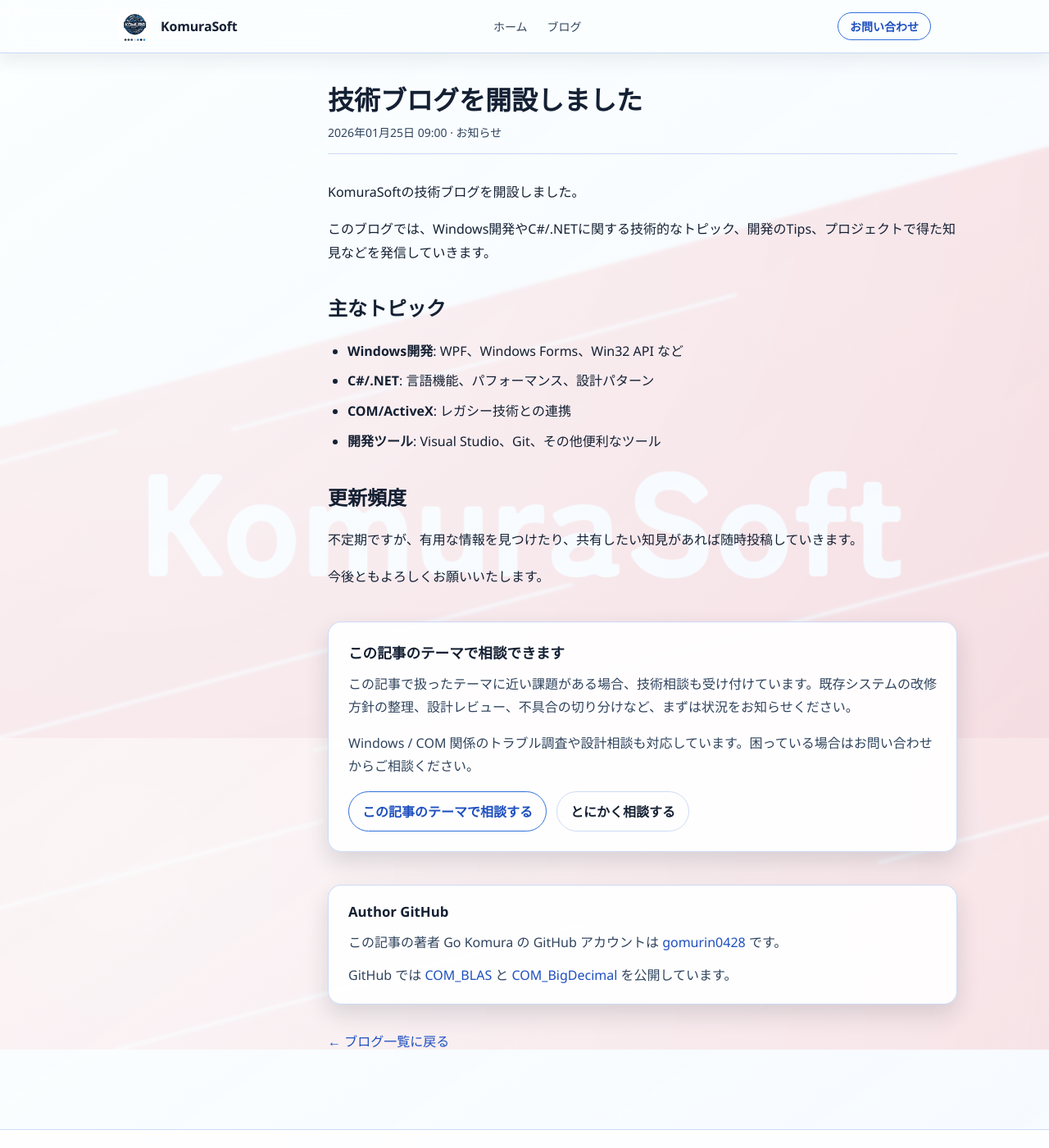
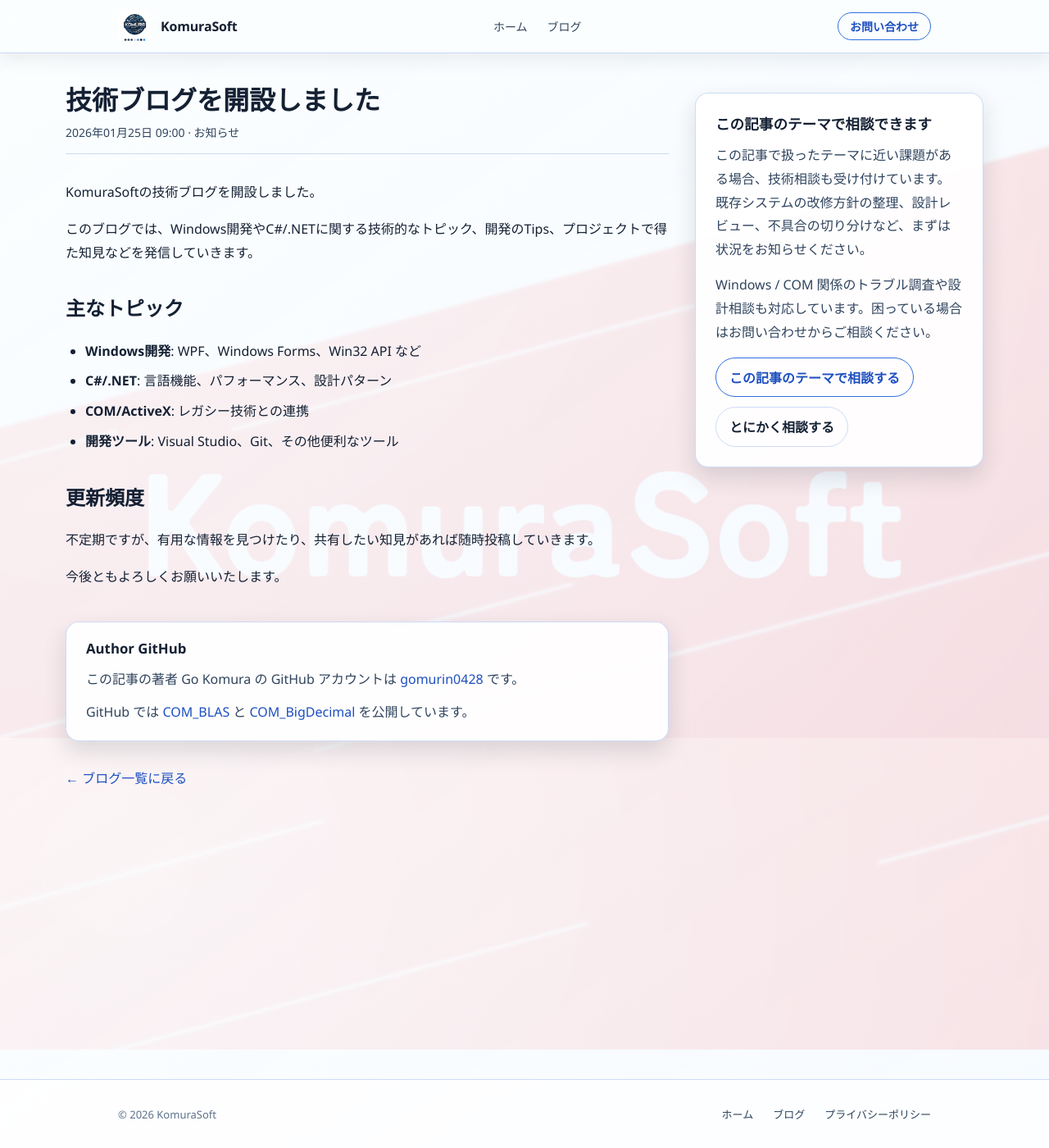
Before and after one commit to gomurin0428/KomuraSoftWeb, a Jekyll site: the page built from _posts/2026-01-25-000-hello-world.md, in a window 1280 px wide and 1400 px high. Shown: the whole window at 82% size. Built offline with Jekyll 4.4.1, drawn with Linux system fonts in a browser that asks for light colours.

Commit message:
記事サイドに相談CTA追加およびGitHub表示

```diff
--- a/_layouts/post.html
+++ b/_layouts/post.html
@@ -29,6 +29,11 @@
     }
     .article-sidebar {
       display: none;
+    }
+    .article-sidebar-content {
+      display: flex;
+      flex-direction: column;
+      gap: 1rem;
     }
     .mobile-toc-trigger {
       position: fixed;
@@ -214,7 +219,7 @@
       background: var(--color-surface-elevated);
       box-shadow: var(--shadow-sm);
       padding: 1rem;
-      max-height: calc(100vh - 7rem);
+      max-height: min(32rem, calc(100vh - 24rem));
       overflow-y: auto;
     }
     .sidebar-toc-title {
@@ -260,6 +265,9 @@
       border-radius: var(--radius-md);
       background: var(--color-surface-elevated);
       box-shadow: var(--shadow-sm);
+    }
+    .article-consult-cta-sidebar {
+      margin: 0;
     }
     .article-github-links {
       margin: 2.5rem 0 0 0;
@@ -355,19 +363,25 @@
     @media (min-width: 1100px) {
       .article-layout {
         display: grid;
-        grid-template-columns: minmax(15rem, 18rem) minmax(0, 48rem);
+        grid-template-columns: minmax(0, 48rem) minmax(18rem, 22rem);
         gap: 2rem;
         align-items: start;
+        justify-content: center;
       }
       .article-sidebar {
         display: block;
         position: sticky;
         top: 5.5rem;
+        grid-column: 2;
       }
       .article-main {
         margin: 0;
+        grid-column: 1;
       }
       .blog-content .is-inline-toc {
+        display: none;
+      }
+      .article-main > .article-consult-cta {
         display: none;
       }
     }
@@ -389,11 +403,9 @@
       </div>
     </header>
     <main>
+      {% capture article_reference %}{{ page.title }} | {{ page.url | absolute_url }}{% endcapture %}
       <article class="blog-container">
         <div class="article-layout">
-          <aside class="article-sidebar" aria-label="記事目次">
-            <nav id="sidebar-toc-root"></nav>
-          </aside>
           <div class="article-main">
             <header class="blog-header">
               <h1 class="blog-title">{{ page.title }}</h1>
@@ -427,6 +439,20 @@
             </section>
             <a href="/blog/" class="back-link">← ブログ一覧に戻る</a>
           </div>
+          <aside class="article-sidebar" aria-label="記事ナビゲーション">
+            <div class="article-sidebar-content">
+              <nav id="sidebar-toc-root"></nav>
+              <section class="article-consult-cta article-consult-cta-sidebar" aria-label="相談案内">
+                <h2 class="article-consult-cta-title">この記事のテーマで相談できます</h2>
+                <p class="article-consult-cta-text">この記事で扱ったテーマに近い課題がある場合、技術相談も受け付けています。既存システムの改修方針の整理、設計レビュー、不具合の切り分けなど、まずは状況をお知らせください。</p>
+                <p class="article-consult-cta-note">Windows / COM 関係のトラブル調査や設計相談も対応しています。困っている場合はお問い合わせからご相談ください。</p>
+                <div class="article-consult-cta-actions">
+                  <a id="sidebar-article-consult-link" class="article-consult-cta-button" href="https://docs.google.com/forms/d/e/1FAIpQLSfywSpD36AGXdQ70iNTNUgmZl6aFa7fTUT-PcyS9DY185pejw/viewform?usp=pp_url&entry.592359752=%E6%8A%80%E8%A1%93%E7%9B%B8%E8%AB%87" target="_blank" rel="noopener">この記事のテーマで相談する</a>
+                  <a class="article-consult-cta-button article-consult-cta-button-secondary" href="https://docs.google.com/forms/d/e/1FAIpQLSfywSpD36AGXdQ70iNTNUgmZl6aFa7fTUT-PcyS9DY185pejw/viewform?usp=pp_url&entry.592359752=%E6%8A%80%E8%A1%93%E7%9B%B8%E8%AB%87" target="_blank" rel="noopener">とにかく相談する</a>
+                </div>
+              </section>
+            </div>
+          </aside>
         </div>
       </article>
     </main>
@@ -462,7 +488,6 @@
     </div>
     <div id="mobile-toc-body" class="mobile-toc-body"></div>
   </section>
-  {% capture article_reference %}{{ page.title }} | {{ page.url | absolute_url }}{% endcapture %}
   <script type="module">
     import mermaid from 'https://cdn.jsdelivr.net/npm/mermaid@10/dist/mermaid.esm.min.mjs';
     mermaid.initialize({ startOnLoad: false, theme: 'default' });
```
Also changed, not shown: other parts of _layouts/post.html (+9 -1 lines).
